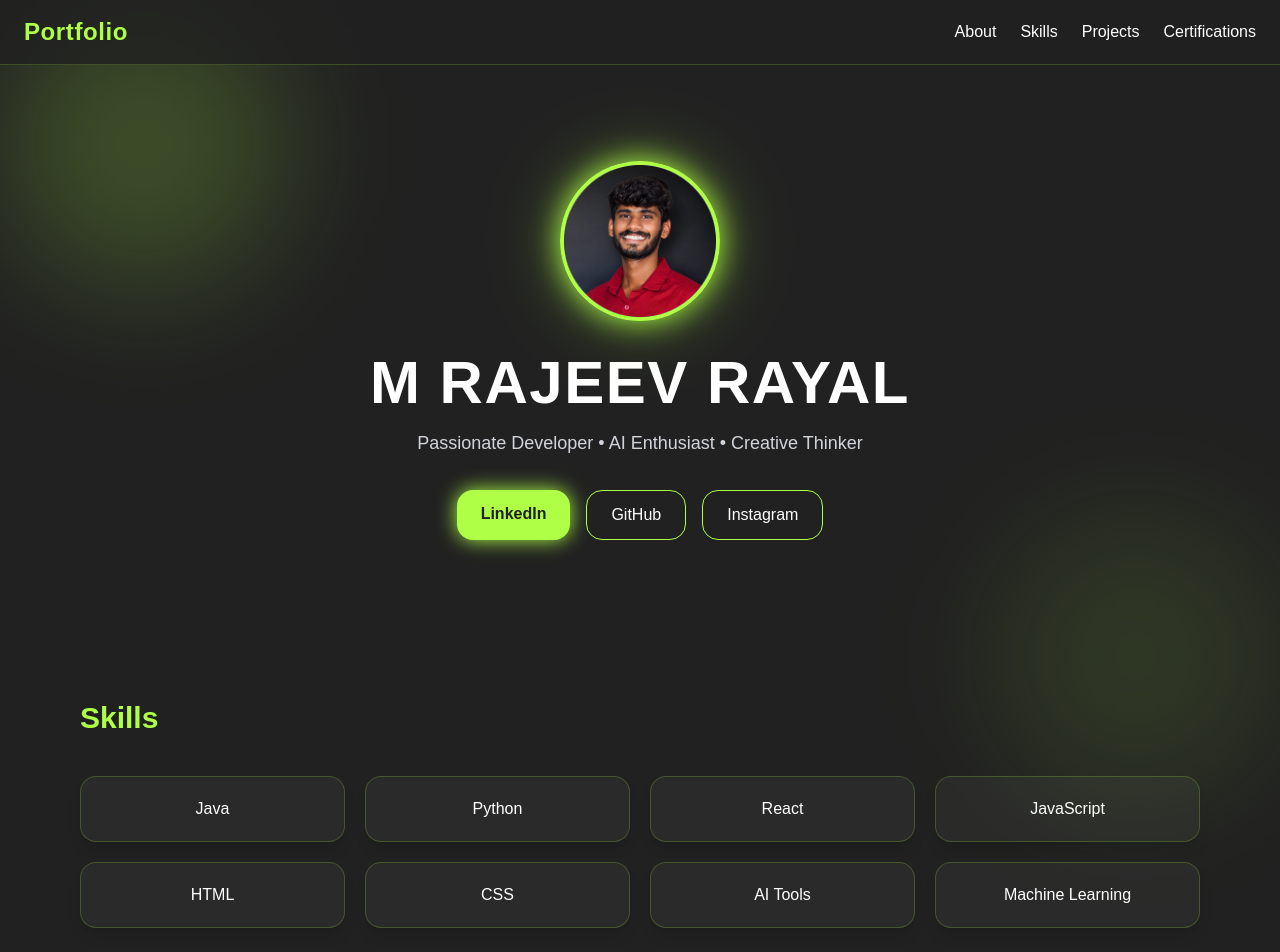
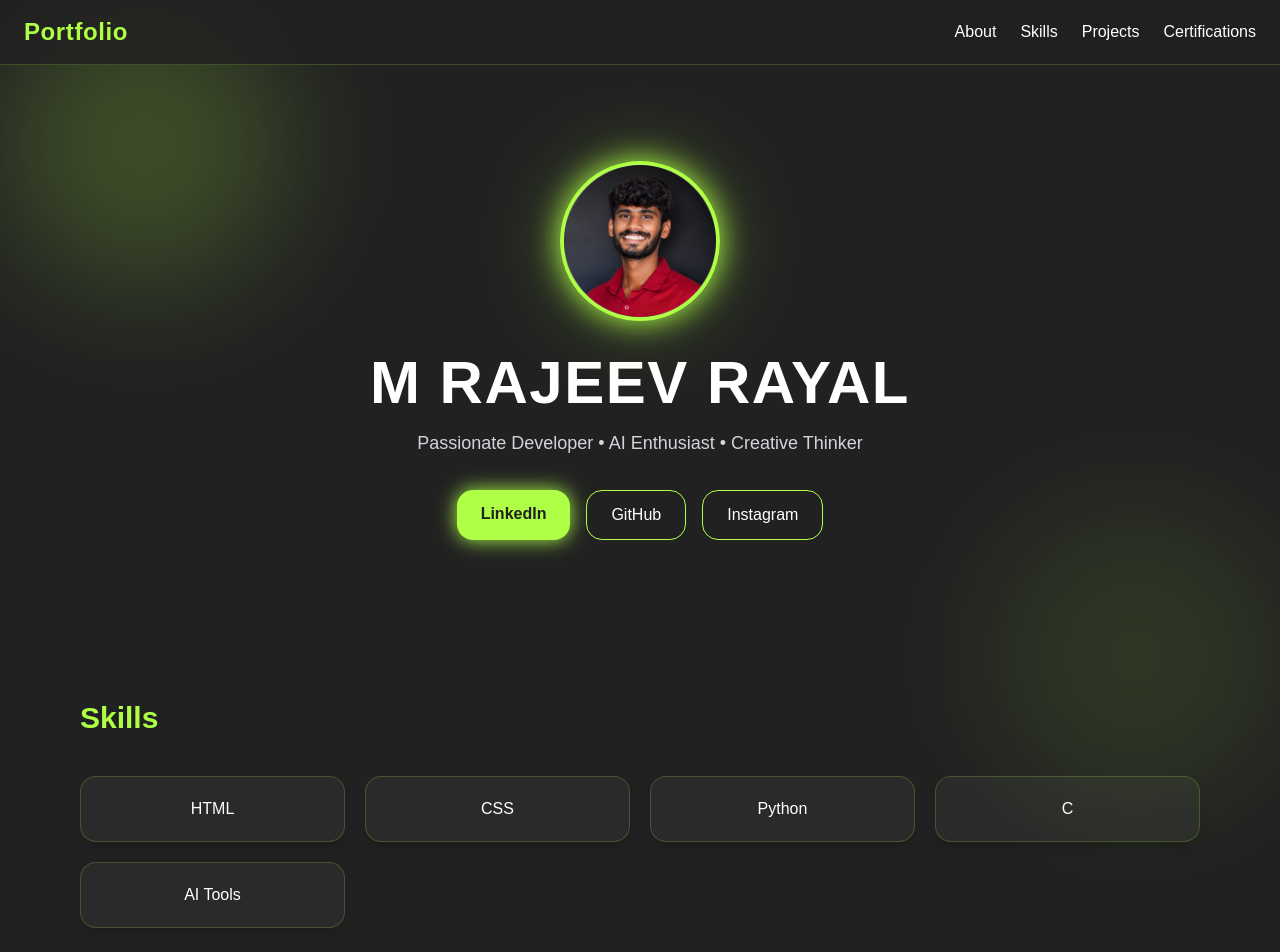
Before and after one commit to rajeevryl/myportfolio, a Next.js app: page / in a window 1280 px wide. Shown: the top 952 px of the page. Built offline with nearby package versions, Linux system fonts and the light colour scheme.

Commit message:
Updated portfolio

```diff
--- a/app/page.js
+++ b/app/page.js
@@ -1,13 +1,10 @@
 export default function Portfolio() {
   const skills = [
-    "Java",
-    "Python",
-    "React",
-    "JavaScript",
     "HTML",
     "CSS",
+    "Python",
+    "C",
     "AI Tools",
-    "Machine Learning",
   ];
 
   const certifications = [
```
